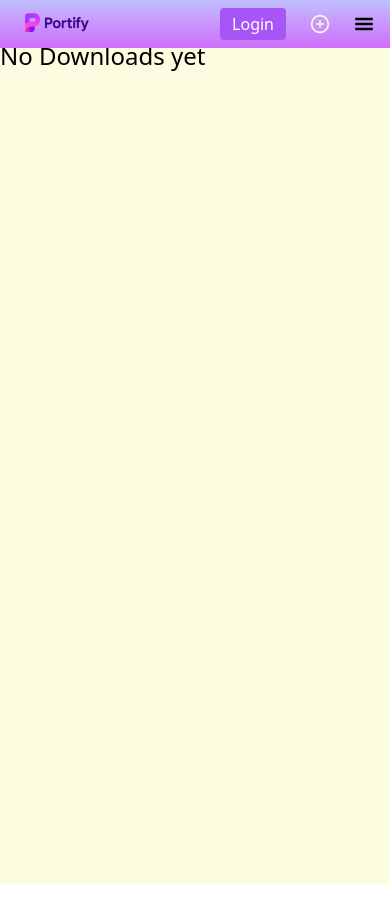
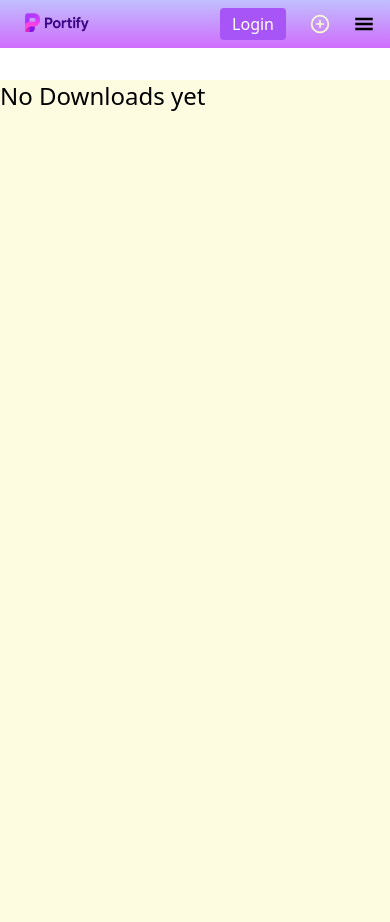
Before and after one commit to VISHNUPRIYA-D/Portfolio-Resume-frontend, a React (Vite) app: page /downloads in a window 390 px wide. Before the commit the page ends 884 px from the top, so only its background shows below. Built offline with nearby package versions, Linux system fonts and the light colour scheme.

Commit message:
Update Downloads.jsx

```diff
--- a/src/pages/Downloads.jsx
+++ b/src/pages/Downloads.jsx
@@ -12,7 +12,7 @@ const Downloads = () => {
    <div className="bg-[#fcfbd4b8] min-h-screen w-full dark:bg-gray-800 dark:text-white">
           <Sidebar />
        {!saveDownload.length && (
-      <p className='text-2xl sm:ml-48 mt-10 md:mt-30'>No Downloads yet</p>
+      <p className='text-2xl sm:ml-48 mt-20 md:mt-30'>No Downloads yet</p>
        )}
         {saveDownload?.length > 0 && saveDownload.some((t) => t.downloaded) && (
             <div className='sm:ml-48 bg-fixed mx-4'>
```
